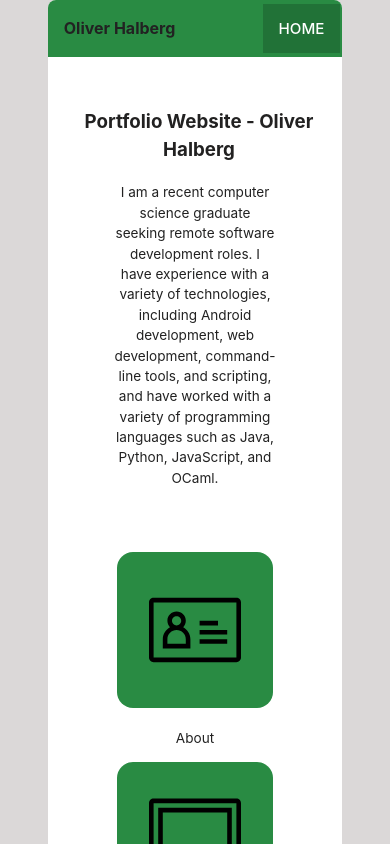
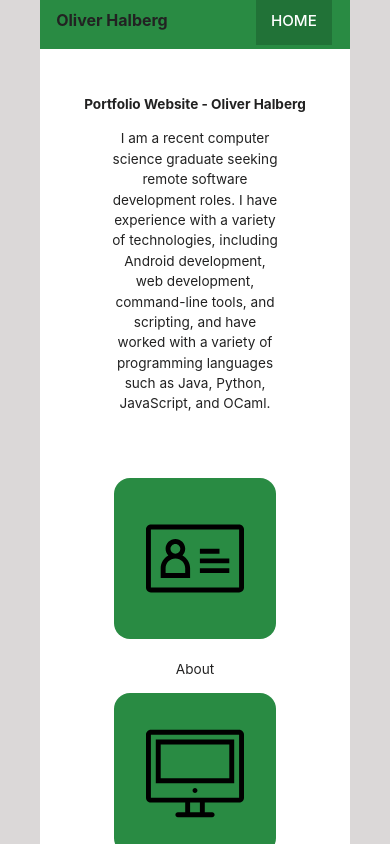
Before and after one commit to oliverhalberg/Portfolio-Site, a React (Vite) app: page / in a window 390 px wide. Shown: the top 844 px of the page. Built offline with nearby package versions, Linux system fonts and the light colour scheme.

Commit message:
Further styling tweaks (and comment)

```diff
--- a/src/index.css
+++ b/src/index.css
@@ -15,8 +15,24 @@
 /* Smaller screens */
 @media only screen and (max-width: 700px) {
 
-  p {
+  /*
+    Note: I am aware that this CSS file is kind of a mess, and does not follow the principle of mobile-first
+    design. I learned a significant amount about CSS during the process of writing this, and by the time I
+    learned better ways to organize and style it, I had already built it out enough that it wasn't worth it
+    at the time to try to refactor the file (and things started breaking when I tried). Hopefully later on I
+    will be able to properly restructure this file, but until then the messy structure remains.
+  */
+  p, h3 {
     font-size: 85%;
+  }
+
+  h2 {
+    font-size: 110%;
+  }
+
+  body {
+    width: 100%;
+    margin: auto;
   }
 
   /* Menu/Navbar */
```
